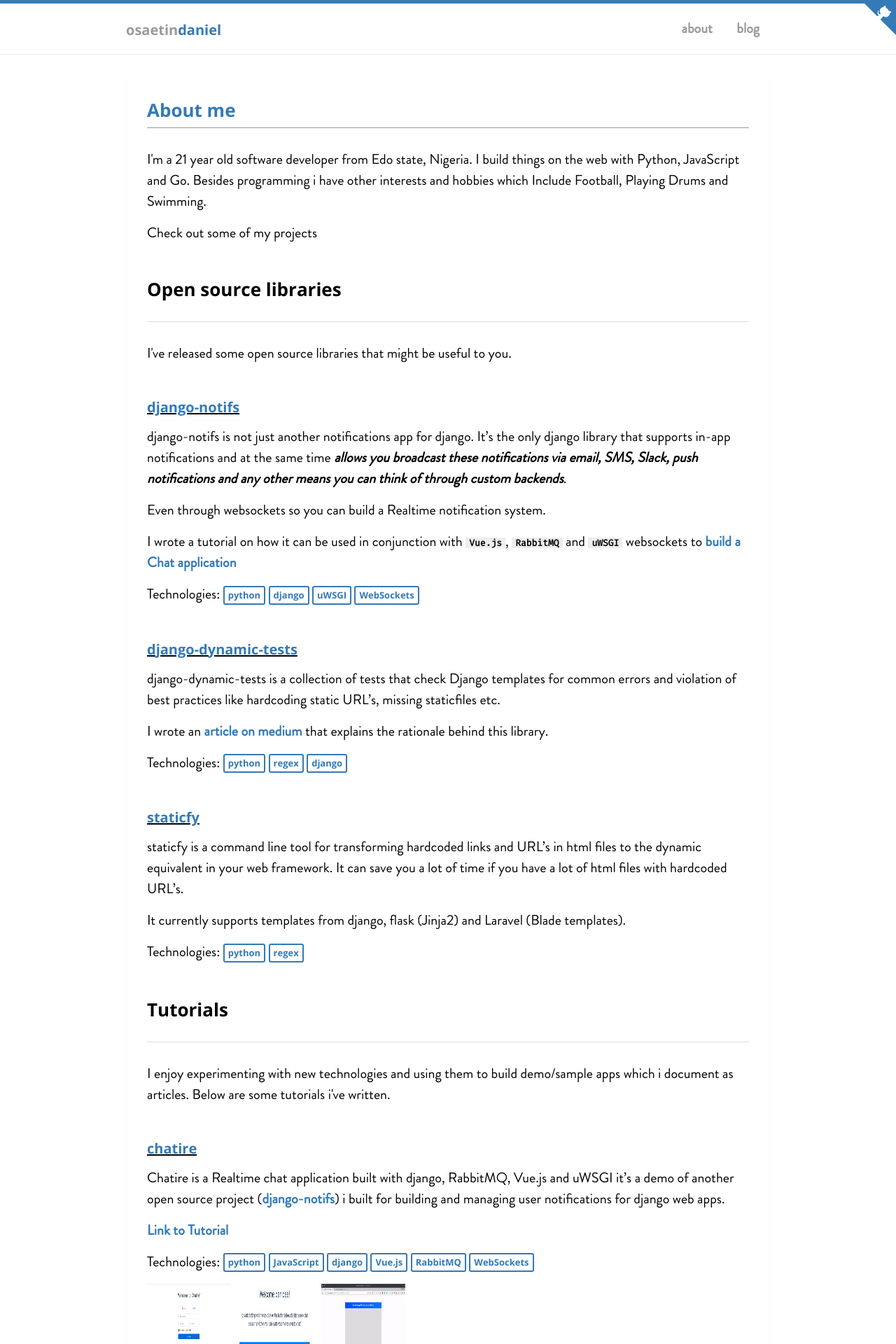
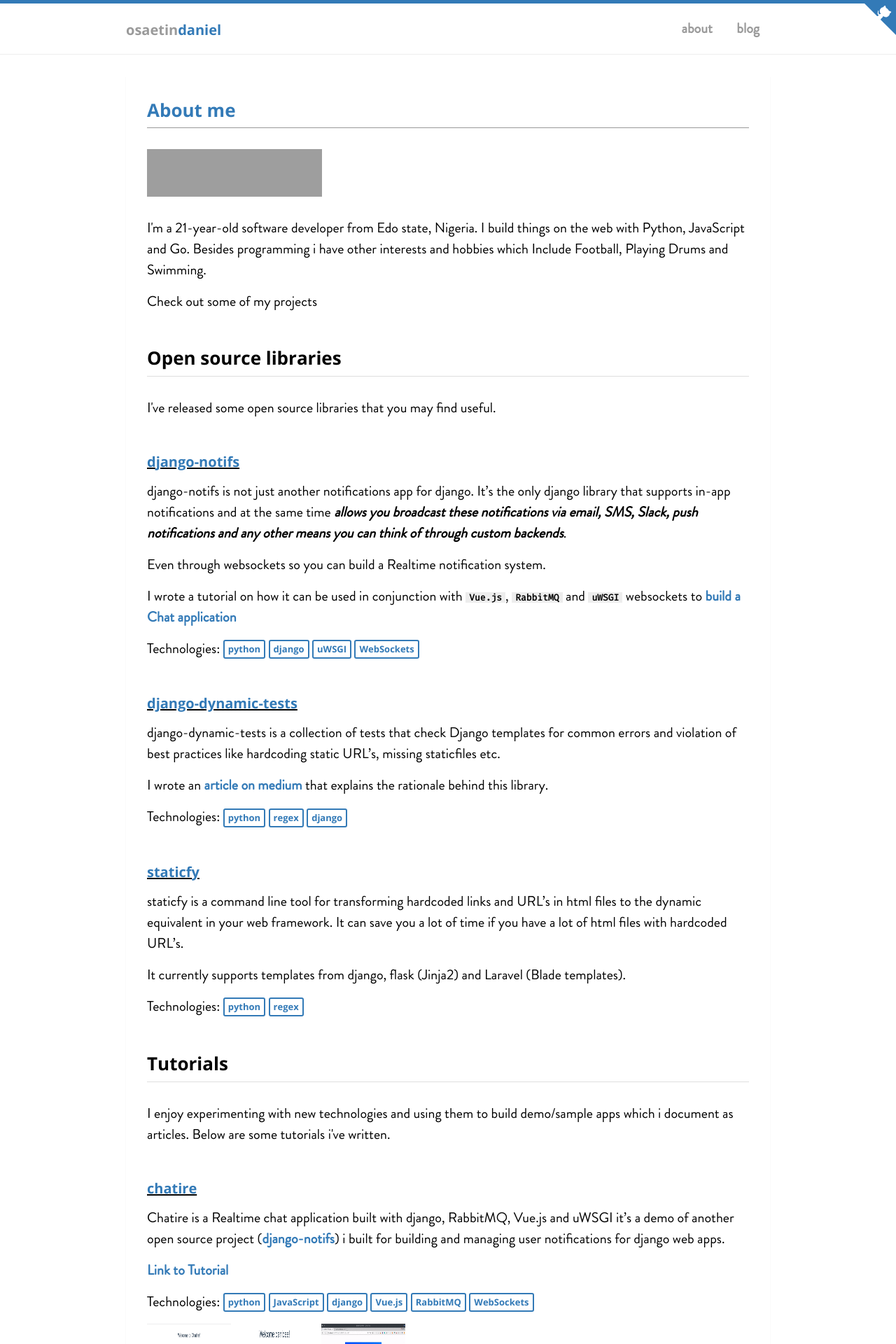
Before and after one commit to danidee10/danidee10.github.io, a Jekyll site: the page about/index.html, which Jekyll copies as it is, in a window 1280 px wide. Shown: the top 1920 px of the page at 70% size. Built offline with Jekyll 4.4.1, drawn with Linux system fonts in a browser that asks for light colours; nearby versions of some CDN libraries; grey boxes are pictures that could not be loaded.

Commit message:
Added Stackoverflow flair to about section

```diff
--- a/about/index.html
+++ b/about/index.html
@@ -134,6 +134,10 @@ figcaption {
   display: inline;
 }
 
+hr {
+  margin-top: -10px;
+}
+
     </style>
 
     <link rel="canonical" href="http://localhost:4000/about/">
@@ -198,8 +202,15 @@ figcaption {
           </header>
 
           <div class="post-content">
+
+            <a href="https://stackoverflow.com/users/3734244/danidee">
+              <img style="margin-left: 0;" src="https://stackoverflow.com/users/flair/3734244.png?theme=clean" width="250" height="68" alt="profile for danidee at Stack Overflow, Q&amp;A for professional and enthusiast programmers" title="profile for danidee at Stack Overflow, Q&amp;A for professional and enthusiast programmers">
+            </a>
+
+            <br />
+
             <p>
-              I'm a 21 year old software developer from Edo state, Nigeria. I build things on the web with Python, JavaScript and Go.
+              I'm a 21-year-old software developer from Edo state, Nigeria. I build things on the web with Python, JavaScript and Go.
               Besides programming i have other interests and hobbies which Include Football, Playing Drums and Swimming.
             </p>
 
@@ -208,7 +219,7 @@ figcaption {
             <h2>Open source libraries</h2>
             <hr />
             <p>
-              I've released some open source libraries that might be useful to you.
+              I've released some open source libraries that you may find useful.
             </p>
 
 
```
